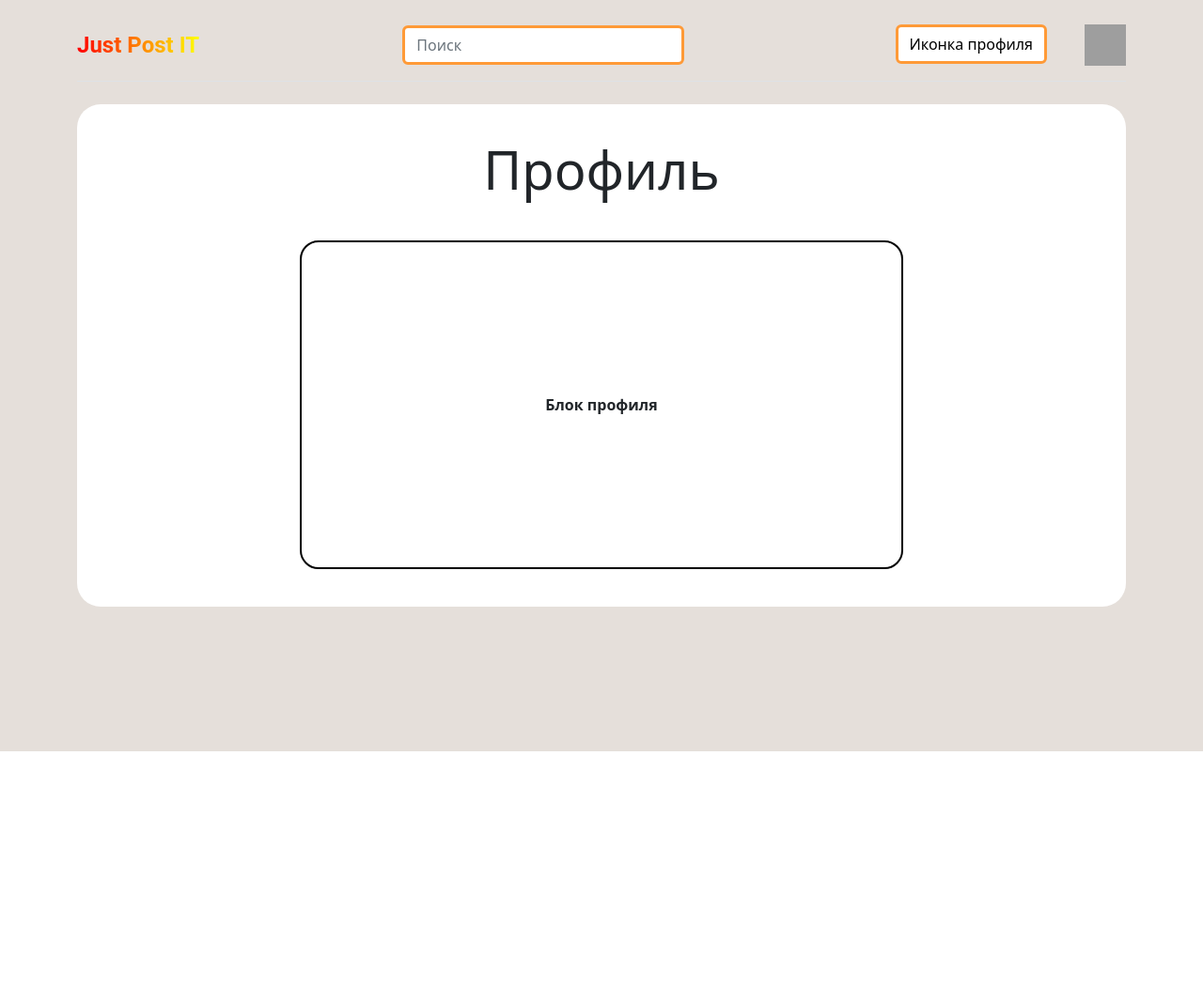
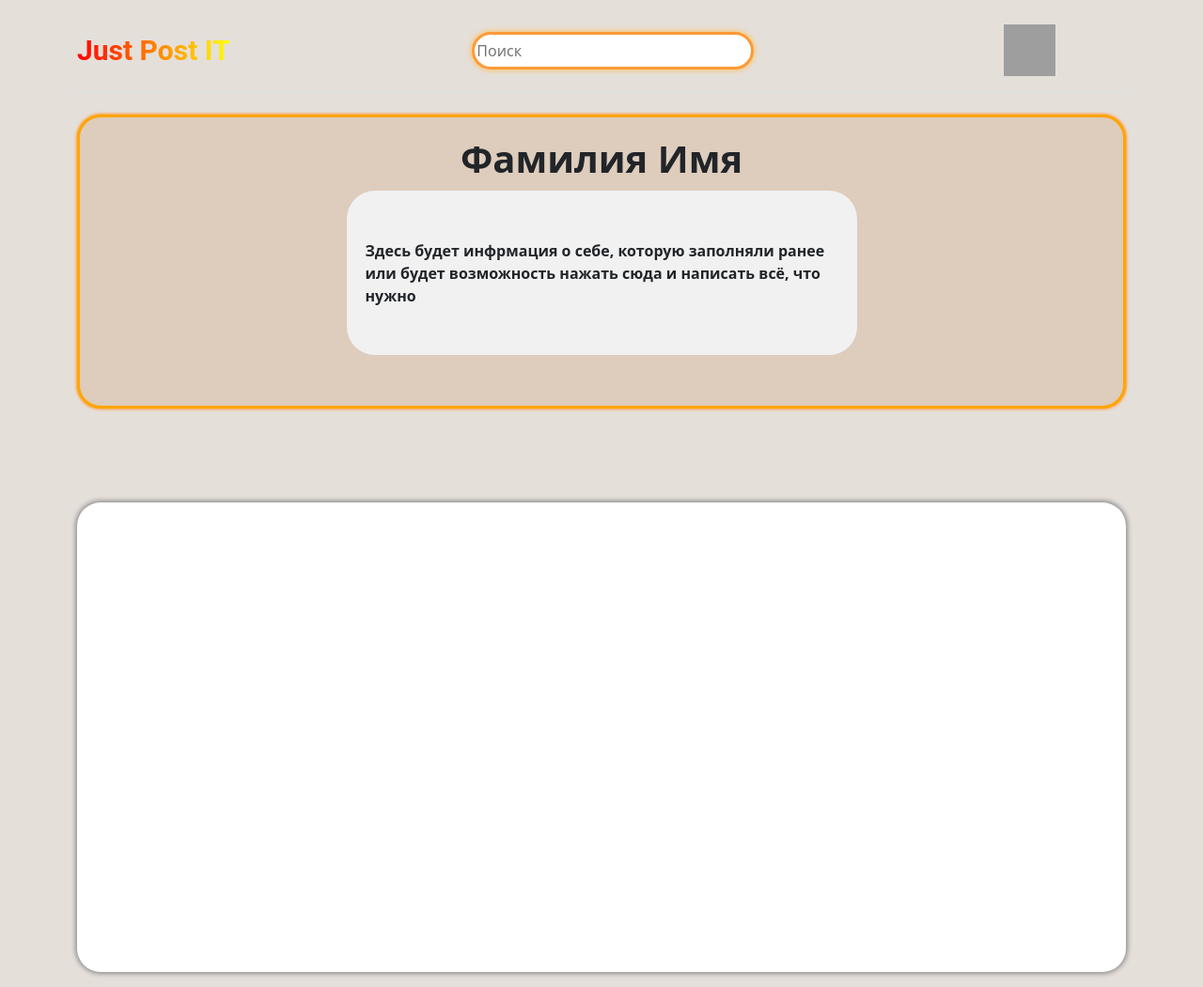
Before and after one commit to alina-evseeva/Just-Post-It, a Flask app: page /profile in a window 1280 px wide. Shown: the whole page at 94% size. Before the commit the page ends 800 px from the top, so only its background shows below. Run offline with Flask 3, Linux system fonts and the light colour scheme; grey boxes are pictures that could not be loaded.

Commit message:
Update profile.html

```diff
--- a/templates/profile.html
+++ b/templates/profile.html
@@ -14,26 +14,30 @@
   <header>
     <div class="d-flex flex-column flex-md-row align-items-center pb-3 mb-4 border-bottom">
       <a href="/" class="d-flex align-items-center link-body-emphasis text-decoration-none">
-        <span class="fs-4" style="color: #FF4500; font-weight: bold">Just Post IT</span>
+        <span style="color: #FF4500; font-weight: bold; font-size: 30px">Just Post IT</span>
       </a>
-      <input class="form-control me-2" type="search" placeholder="Поиск" aria-label="Search" style="width: 300px; margin-left: auto; margin-right: auto; border: solid #FF9A37">
+      <input class="me-2" type="search" placeholder="Поиск" aria-label="Search" style="height: 40px; width: 300px; margin-left: auto; margin-right: auto; border: solid #FF9A37; border-radius: 20px; box-shadow: 0px 0px 5px 2px #f4cc85">
       <nav class="d-inline-flex mt-2 mt-md-0 ms-md-auto">
-        <form action="login"><button class="btn btn-primary" type="submit" style="margin-right: 40px; color: black; background-color: white; border: solid #FF9A37">Иконка профиля</button></form>
-        <img src="img/ava.png" alt="Фото профиля" style="width: 44px; height: 44px">
+        <img width="55px" height="55px" src="https://png.pngtree.com/png-vector/20190330/ourlarge/pngtree-vector-avatar-icon-png-image_889929.jpg" alt="ava" style="margin-right: 75px">
       </nav>
     </div>
   </header>
 
-    <section class="container" style="background-color: white; border-radius: 25px; padding-top: 20px; padding-bottom: 20px">
-        <div class="pricing-header p-3 pb-md-4 mx-auto text-center">
-            <h1 class="display-4 fw-normal">Профиль</h1>
-        </div>
-
-        <div class="space" style="padding: 20px; border: 2px solid black; border-radius: 20px; margin: 10px 225px 20px 225px;
-                                  height: 350px; justify-content: center; display: flex; align-items: center; font-weight: bold">
-            Блок профиля
+    <section class="container" style="background-color: white; border-radius: 25px; padding-top: 20px; padding-bottom: 20px;
+    border: solid orange; box-shadow: 0px 0px 3px 1px #FF9A37; height: 313px; background-color: #DECCBC">
+        <h1 style="text-align: center; font-weight: bold">Фамилия Имя</h1>
+        <div class="space" style="padding: 20px; border-radius: 30px; margin: 10px 225px 20px 225px;
+                                  height: 175px; width: 543px; justify-content: center; display: flex; align-items: center; font-weight: bold;
+                                  margin-left: auto; margin-right: auto; background-color: #F1F1F1">
+            Здесь будет инфрмация о себе, которую заполняли ранее или будет возможность нажать сюда и написать всё, что нужно
         </div>
     </section>
+
+    <section class="container" style="background-color: white; border-radius: 25px; padding-top: 20px;
+    padding-bottom: 20px; box-shadow: 0px 0px 5px 2px #919191; margin-top: 100px; height: 500px">
+
+    </section>
+
 </div>
 </body>
 </html>
```
